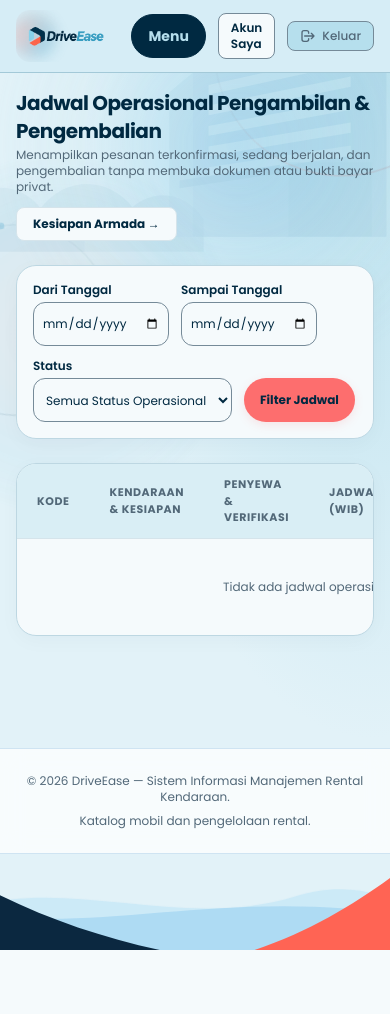
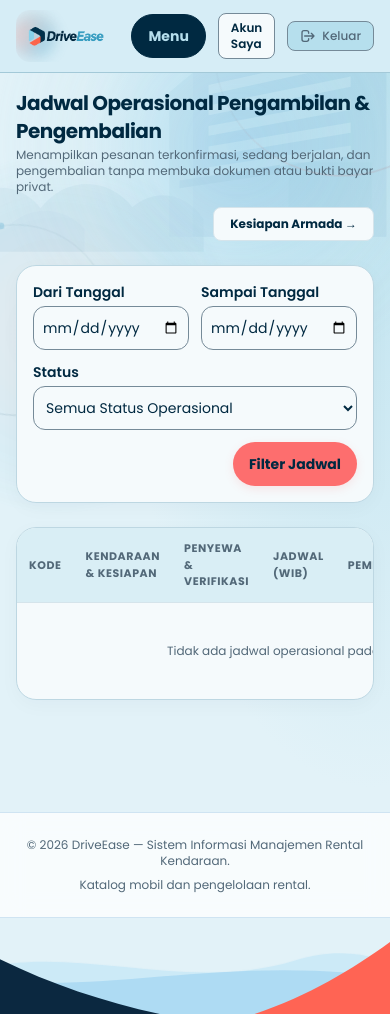
Before and after one commit to MFarisAdithya/DriveEase, a Laravel app: page /staff/schedules in a window 390 px wide. Before the commit the page ends 950 px from the top, so only its background shows below. Run offline with Laravel 12, Linux system fonts and the light colour scheme; the visitor is signed in with stand-in values (Sample User, id 1); data comes from the database, SQL or seed files in the repository; data that the repository does not hold is empty; style sheets or scripts are compiled from the project's sources.

Commit message:
fix(operations-ui): align admin and staff actions on mobile

```diff
--- a/resources/views/dashboard/admin.blade.php
+++ b/resources/views/dashboard/admin.blade.php
@@ -16,7 +16,7 @@
                 <strong class="block text-sm">Peringatan Operasional: {{ $stats['overdue_trips'] ?? 0 }} Pengembalian Terlambat &middot; {{ ($impactedNextBookings ?? collect())->count() }} Pesanan Berikutnya Terdampak</strong>
                 <p class="mt-0.5">Segera tangani pesanan terdampak dengan kendaraan pengganti tanpa biaya tambahan, penjadwalan ulang, atau refund penuh.</p>
             </div>
-            <a href="{{ route('admin.bookings.index', ['filter' => 'affected_bookings']) }}" class="rounded-lg bg-danger-action px-4 py-2 font-bold text-white shrink-0">
+            <a href="{{ route('admin.bookings.index', ['filter' => 'affected_bookings']) }}" class="ml-auto shrink-0 rounded-lg bg-danger-action px-4 py-2 font-bold text-white">
                 Lihat Pesanan Terdampak
             </a>
         </div>
@@ -24,7 +24,7 @@
 
     <section aria-labelledby="work-queues" class="space-y-2">
         <h2 id="work-queues" class="text-base font-bold text-ink">Antrean kerja</h2>
-        <div class="grid gap-3 sm:grid-cols-2 xl:grid-cols-4">
+        <div class="grid grid-cols-2 gap-2 sm:gap-3 xl:grid-cols-4">
             <a href="{{ route('admin.verifications.index', ['status' => 'ready']) }}" class="rounded-xl border border-line bg-surface p-3 hover:border-warning-line">
                 <span class="block text-sm font-semibold text-ink">Verifikasi identitas</span>
                 <strong class="mt-1 block text-lg text-warning">{{ $stats['pending_verifications'] }} siap ditinjau</strong>
--- a/resources/views/layouts/admin.blade.php
+++ b/resources/views/layouts/admin.blade.php
@@ -87,7 +87,7 @@
             <!-- Top Navbar -->
             <header class="sticky top-0 z-30 h-16 bg-surface/90 backdrop-blur-md text-ink border-b border-line flex items-center gap-3 px-4 md:justify-between md:px-8 shrink-0">
             <details class="relative md:hidden">
-                <summary class="cursor-pointer py-3 font-semibold">Menu</summary>
+                <summary class="cursor-pointer whitespace-nowrap rounded py-3 text-sm font-semibold">Menu</summary>
                 <nav aria-label="Navigasi admin" class="absolute left-0 top-full z-40 grid max-h-[calc(100dvh-5rem)] w-64 gap-3 overflow-y-auto rounded-lg border border-line bg-surface-raised p-3 shadow-lg">
                     @include('admin.navigation-links', ['showIcon' => false])
                     <a href="{{ route('account.edit') }}" class="mb-2 flex items-center justify-center rounded-lg border border-field-line px-3 py-2 text-xs font-medium text-subtle hover:bg-surface-hover hover:text-ink transition-colors">Akun Saya</a>
--- a/resources/views/staff/schedules/index.blade.php
+++ b/resources/views/staff/schedules/index.blade.php
@@ -9,7 +9,7 @@
             <h1 class="text-xl font-bold text-ink">Jadwal Operasional Pengambilan &amp; Pengembalian</h1>
             <p class="text-xs text-muted mt-0.5">Menampilkan pesanan terkonfirmasi, sedang berjalan, dan pengembalian tanpa membuka dokumen atau bukti bayar privat.</p>
         </div>
-        <a href="{{ route('staff.readiness.index') }}" class="rounded-lg border border-line bg-surface px-4 py-2 text-xs font-bold text-ink hover:bg-surface-hover">
+        <a href="{{ route('staff.readiness.index') }}" class="ml-auto rounded-lg border border-line bg-surface px-4 py-2 text-xs font-bold text-ink hover:bg-surface-hover">
             Kesiapan Armada &rarr;
         </a>
     </div>
@@ -23,69 +23,71 @@
         </div>
     @endif
 
-    <form method="GET" action="{{ route('staff.schedules.index') }}" class="bg-surface rounded-xl border border-line p-4 flex flex-wrap items-end gap-3 text-xs">
+    <form method="GET" action="{{ route('staff.schedules.index') }}" class="bg-surface rounded-xl border border-line p-4 grid grid-cols-2 items-end gap-3 text-sm lg:grid-cols-[1fr_1fr_1.25fr_auto]">
         <div>
             <label for="from" class="block font-semibold text-ink mb-1">Dari Tanggal</label>
-            <input id="from" name="from" type="date" value="{{ request('from') }}" class="rounded-lg border border-field-line bg-surface-raised p-2">
+            <input id="from" name="from" type="date" value="{{ request('from') }}" class="w-full min-w-0 rounded-lg border border-field-line bg-surface-raised p-2">
         </div>
         <div>
             <label for="to" class="block font-semibold text-ink mb-1">Sampai Tanggal</label>
-            <input id="to" name="to" type="date" value="{{ request('to') }}" class="rounded-lg border border-field-line bg-surface-raised p-2">
+            <input id="to" name="to" type="date" value="{{ request('to') }}" class="w-full min-w-0 rounded-lg border border-field-line bg-surface-raised p-2">
         </div>
-        <div>
+        <div class="col-span-2 lg:col-span-1">
             <label for="status" class="block font-semibold text-ink mb-1">Status</label>
-            <select id="status" name="status" class="rounded-lg border border-field-line bg-surface-raised p-2">
+            <select id="status" name="status" class="w-full min-w-0 rounded-lg border border-field-line bg-surface-raised p-2">
                 <option value="">Semua Status Operasional</option>
                 <option value="confirmed" @selected(request('status') === 'confirmed')>Terkonfirmasi (Siap Ambil)</option>
                 <option value="picked_up" @selected(request('status') === 'picked_up')>Sedang Berjalan</option>
                 <option value="returned" @selected(request('status') === 'returned')>Sudah Dikembalikan</option>
             </select>
         </div>
-        <button type="submit" class="rounded-lg bg-action hover:bg-action-hover px-4 py-2 font-bold text-ink">Filter Jadwal</button>
-        @if (request()->anyFilled(['from', 'to', 'status']))
-            <a href="{{ route('staff.schedules.index') }}" class="text-danger font-semibold hover:underline py-2">Reset</a>
-        @endif
+        <div class="col-span-2 flex items-center justify-end gap-3 lg:col-span-1">
+            @if (request()->anyFilled(['from', 'to', 'status']))
+                <a href="{{ route('staff.schedules.index') }}" class="text-danger font-semibold hover:underline py-2">Reset</a>
+            @endif
+            <button type="submit" class="rounded-lg bg-action hover:bg-action-hover px-4 py-2 font-bold text-ink">Filter Jadwal</button>
+        </div>
     </form>
 
     <div class="bg-surface rounded-xl border border-line shadow-sm overflow-hidden">
-        <div class="overflow-x-auto">
+        <div role="region" aria-label="Jadwal pengambilan dan pengembalian" tabindex="0" class="overflow-x-auto">
             <table class="w-full text-left border-collapse">
                 <thead>
                     <tr class="bg-surface-raised text-[11px] font-semibold text-muted uppercase tracking-wider border-b border-line">
-                        <th class="py-3 px-5">Kode</th>
-                        <th class="py-3 px-5">Kendaraan &amp; Kesiapan</th>
-                        <th class="py-3 px-5">Penyewa &amp; Verifikasi</th>
-                        <th class="py-3 px-5">Jadwal (WIB)</th>
-                        <th class="py-3 px-5">Pembayaran</th>
-                        <th class="py-3 px-5">Status</th>
-                        <th class="py-3 px-5 text-right">Tindakan</th>
+                        <th scope="col" class="px-3 py-3 lg:px-4">Kode</th>
+                        <th scope="col" class="px-3 py-3 lg:px-4">Kendaraan &amp; Kesiapan</th>
+                        <th scope="col" class="px-3 py-3 lg:px-4">Penyewa &amp; Verifikasi</th>
+                        <th scope="col" class="px-3 py-3 lg:px-4">Jadwal (WIB)</th>
+                        <th scope="col" class="px-3 py-3 lg:px-4">Pembayaran</th>
+                        <th scope="col" class="px-3 py-3 lg:px-4">Status</th>
+                        <th scope="col" class="px-3 py-3 lg:px-4 text-right">Tindakan</th>
                     </tr>
                 </thead>
                 <tbody class="divide-y divide-line text-xs">
                     @forelse ($schedules as $item)
                         <tr class="hover:bg-surface-raised/80">
-                            <td class="py-3.5 px-5 font-mono font-bold text-ink">{{ $item->rental_code }}</td>
-                            <td class="py-3.5 px-5">
+                            <td class="px-3 py-3 lg:px-4 font-mono font-bold text-ink">{{ $item->rental_code }}</td>
+                            <td class="px-3 py-3 lg:px-4">
                                 <span class="font-bold text-ink block">{{ $item->car?->name }} ({{ $item->car?->plate_number }})</span>
                                 <span class="text-muted">{{ $item->car?->readinessLabel() }}</span>
                             </td>
-                            <td class="py-3.5 px-5">
+                            <td class="px-3 py-3 lg:px-4">
                                 <span class="font-semibold text-ink block">{{ $item->user?->name }}</span>
                                 <span class="text-muted">{{ $item->user?->phone ?? '-' }} &middot; Identitas: {{ $item->user?->isVerified() ? 'Terverifikasi' : 'Belum Terverifikasi' }}</span>
                             </td>
-                            <td class="py-3.5 px-5 text-muted">
+                            <td class="px-3 py-3 lg:px-4 text-muted">
                                 <span>Ambil: <strong class="text-ink">{{ $item->pickup_at?->timezone('Asia/Jakarta')->format('d M Y H:i') }}</strong></span>
                                 <span class="block">Kembali: <strong class="text-ink">{{ $item->return_at?->timezone('Asia/Jakarta')->format('d M Y H:i') }}</strong></span>
                             </td>
-                            <td class="py-3.5 px-5 font-semibold text-ink">{{ $item->paymentStatusLabel() }}</td>
-                            <td class="py-3.5 px-5">
+                            <td class="px-3 py-3 lg:px-4 font-semibold text-ink">{{ $item->paymentStatusLabel() }}</td>
+                            <td class="px-3 py-3 lg:px-4">
                                 <span class="font-semibold text-ink block">{{ $item->rentalStatusLabel() }}</span>
                                 @if ($item->isReturnOverdue())
                                     <span class="text-danger font-bold">Terlambat Kembali</span>
                                 @endif
                             </td>
-                            <td class="py-3.5 px-5 text-right">
-                                <a href="{{ route('staff.schedules.show', $item) }}" class="font-semibold text-link hover:underline">Buka Tugas &rarr;</a>
+                            <td class="px-3 py-3 lg:px-4 text-right">
+                                <a href="{{ route('staff.schedules.show', $item) }}" aria-label="Buka tugas {{ $item->rental_code }}" class="inline-flex min-h-10 items-center whitespace-nowrap font-semibold text-link hover:underline">Buka Tugas &rarr;</a>
                             </td>
                         </tr>
                     @empty
```
Also changed, not shown: resources/views/admin/verifications/show.blade.php (+4 -4 lines), resources/views/dashboard/staff.blade.php (+10 -10 lines), resources/views/staff/readiness/index.blade.php (+8 -8 lines), resources/views/staff/schedules/show.blade.php (+12 -8 lines).
